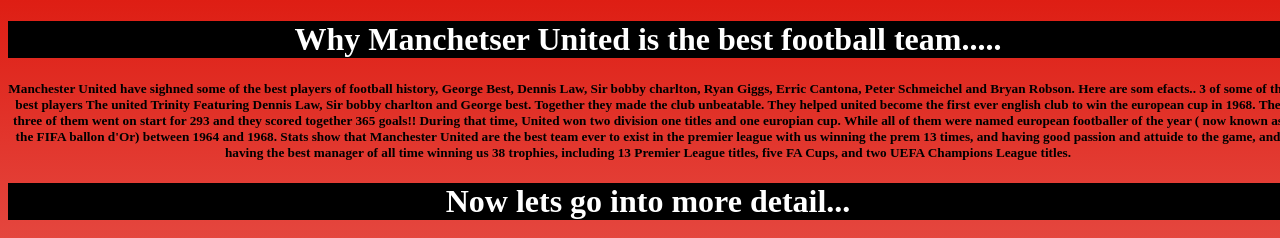
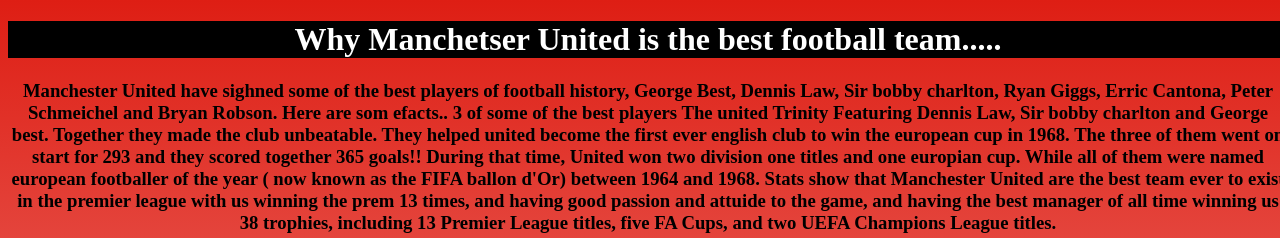
Before and after one commit to zxcxry/Mywebsite, a plain HTML site: page index.html in a window 1280 px wide. Shown: the top 238 px of the page. Drawn offline with Linux system fonts and the light colour scheme.

Commit message:
Update index.html

```diff
--- a/index.html
+++ b/index.html
@@ -24,7 +24,8 @@
 <body>
 
 <h1>Why Manchetser United is the best football team.....</h1>
-<h5>Manchester United have sighned some of the best players of football history, George Best, Dennis Law, Sir bobby charlton, Ryan Giggs, Erric Cantona, Peter Schmeichel and Bryan Robson. Here are som efacts.. 3 of some of the best players The united Trinity Featuring Dennis Law, Sir bobby charlton and George best. Together they made the club unbeatable. They helped united become the first ever english club to win the european cup in 1968. The three of them went on start for 293 and they scored together 365 goals!! During that time, United won two division one titles and one europian cup. While all of them were named european footballer of the year ( now known as the FIFA ballon d'Or) between 1964 and 1968. Stats show that Manchester United are the best team ever to exist in the premier league with us winning the prem 13 times, and having good passion and attuide to the game, and having the best manager of all time winning us 38 trophies, including 13 Premier League titles, five FA Cups, and two UEFA Champions League titles.</h5>
+<h3>Manchester United have sighned some of the best players of football history, George Best, Dennis Law, Sir bobby charlton, Ryan Giggs, Erric Cantona, Peter Schmeichel and Bryan Robson. Here are som efacts.. 3 of some of the best players The united Trinity Featuring Dennis Law, Sir bobby charlton and George best. Together they made the club unbeatable. They helped united become the first ever english club to win the european cup in 1968. The three of them went on start for 293 and they scored together 365 goals!! During that time, United won two division one titles and one europian cup. While all of them were named european footballer of the year ( now known as the FIFA ballon d'Or) between 1964 and 1968. Stats show that Manchester United are the best team ever to exist in the premier league with us winning the prem 13 times, and having good passion and attuide to the game, and having the best manager of all time winning us 38 trophies, including 13 Premier League titles, five FA Cups, and two UEFA Champions League titles.</h3
+  >
   <h1>Now lets go into more detail... </h1>
   <iframe src="https://giphy.com/embed/qAIbum0P7o6eQ" width="480" height="360" frameBorder="0" class="giphy-embed" allowFullScreen></iframe><p><a href="https://giphy.com/gifs/utd-qAIbum0P7o6eQ">via GIPHY</a></p>
   <p>That was Roy Keane tackling Alfie Haaland, One of my favroute moment of football.</p>
```
